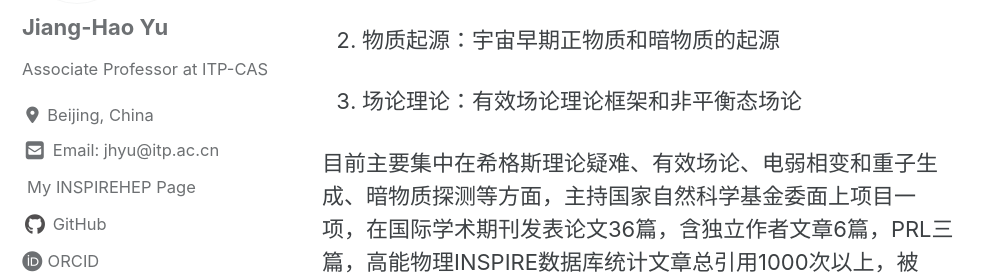
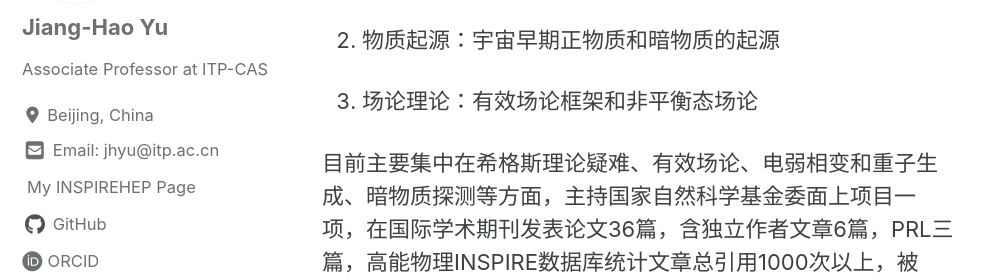
Before and after one commit to jhyu-itp/jhyu-itp.github.io, a Jekyll site: the page built from _pages/index.md, in a window 1280 px wide and 900 px high, scrolled down 1170 px. Shown: the part 172-452 px from the top of the window, without its empty margins (0-996 px from the left). Built offline with Jekyll 4.4.1, drawn with Linux system fonts in a browser that asks for light colours; cached includes are drawn as plain includes; nearby versions of some CDN libraries; a style sheet for code colours, icons or effects is not loaded.

Commit message:
Update index.md

```diff
--- a/_pages/index.md
+++ b/_pages/index.md
@@ -43,12 +43,12 @@ If you are interested in my research, please check out my publications at [INSPI
 
 2. 物质起源：宇宙早期正物质和暗物质的起源
 
-3. 场论理论：有效场论理论框架和非平衡态场论
+3. 场论理论：有效场论框架和非平衡态场论
 
 目前主要集中在希格斯理论疑难、有效场论、电弱相变和重子生成、暗物质探测等方面，主持国家自然科学基金委面上项目一项，在国际学术期刊发表论文36篇，含独立作者文章6篇，PRL三篇，高能物理INSPIRE数据库统计文章总引用1000次以上，被PRL等国际学术期刊邀请为审稿人，多次受邀在国际会议和国际知名大学做邀请报告和大会报告。
 
 
-<!-- Delete next line if you prefer not to have a feature row. -->
+<!-- Delete next line if you prefer not to have a feature row.  博士生导师-->
 
 
 <!-- {% if page.feature_row1 %}
```
